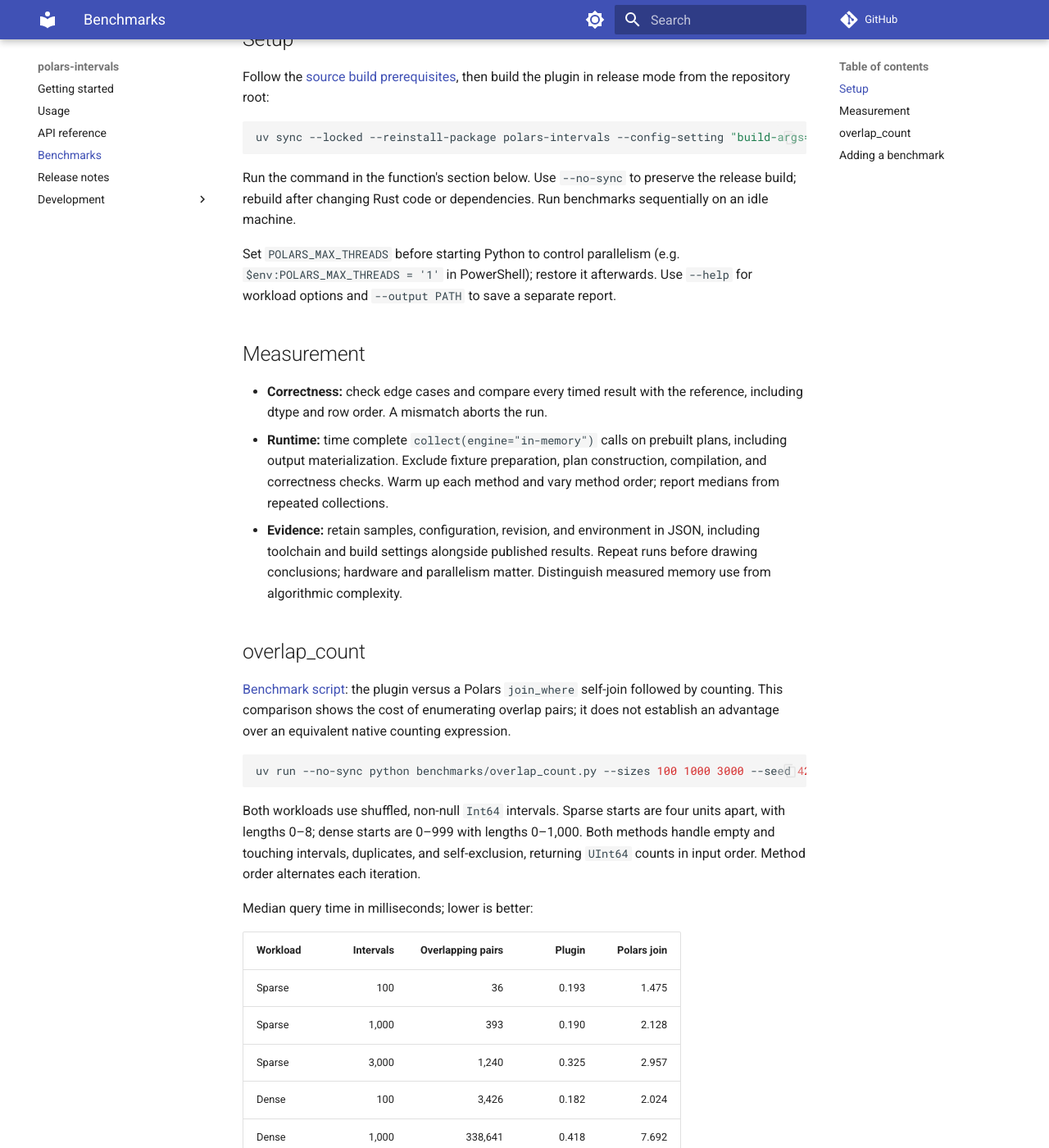
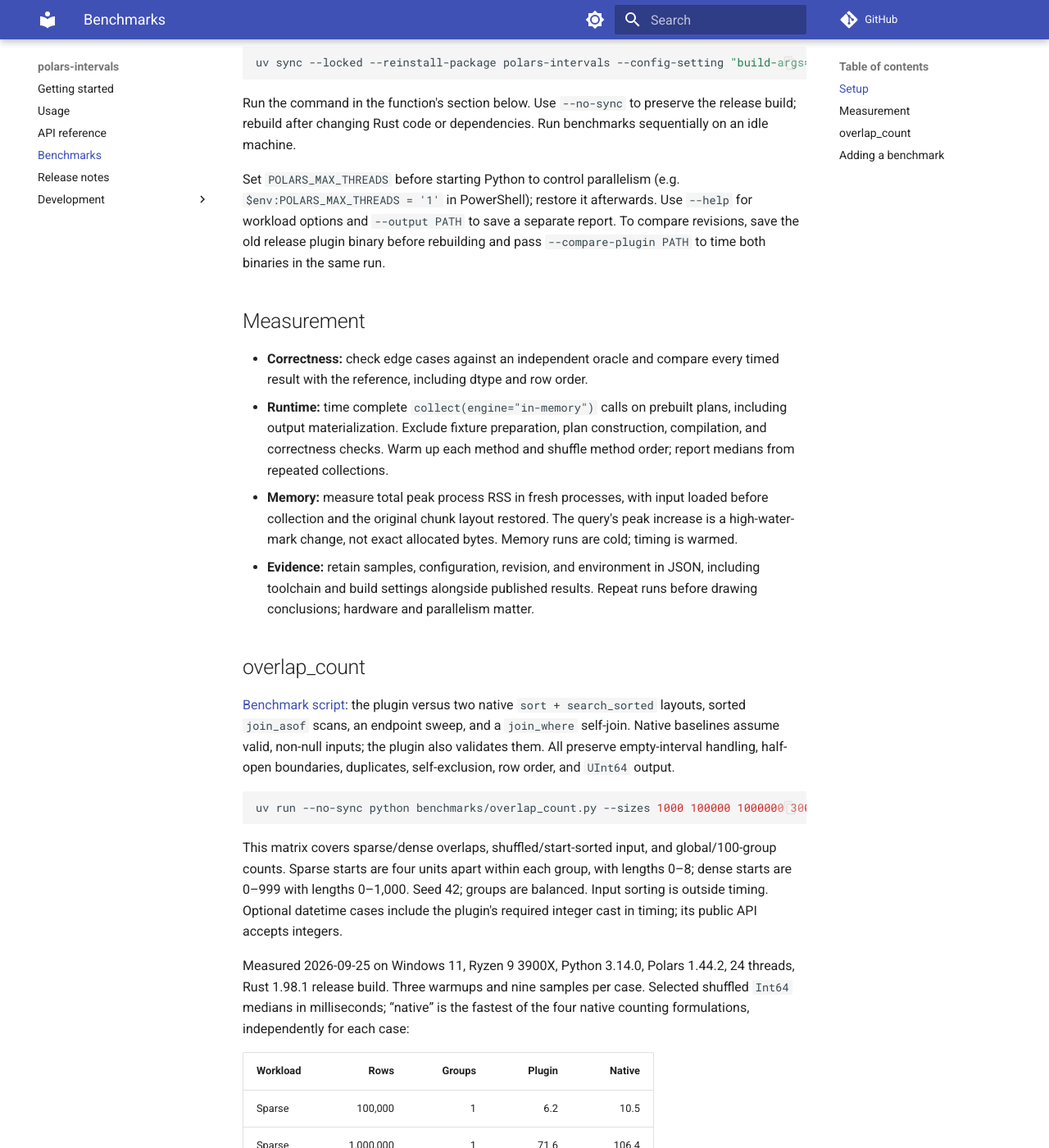
Before and after one commit to jplauri/polars-intervals, an MkDocs documentation site: the page built from docs/benchmarks.md, in a window 1280 px wide and 1400 px high, scrolled down 241 px. Shown: the whole window at 82% size. Built offline with MkDocs 1.6.1 and Material for MkDocs 9.7.7, drawn with Linux system fonts in a browser that asks for light colours; comment, search, counter and statistics services are not loaded; some of the changed text lies outside the part shown.

Commit message:
docs: record sweep benchmarks and performance limits

````diff
--- a/benchmarks/README.md
+++ b/benchmarks/README.md
@@ -1,11 +1,8 @@
 # Benchmarks
-
-Compare equivalent outputs and state what each baseline measures.
-Keep shared setup and measurement rules here, with one section per function.
 
 ## Setup
 
-Follow the [source build prerequisites](https://github.com/jplauri/polars-intervals/blob/master/CONTRIBUTING.md#build-from-source),
+Follow the [source build prerequisites](../CONTRIBUTING.md#build-from-source),
 then build the plugin in release mode from the repository root:
 
 ```sh
@@ -19,56 +16,74 @@
 Set `POLARS_MAX_THREADS` before starting Python to control parallelism
 (e.g. `$env:POLARS_MAX_THREADS = '1'` in PowerShell); restore it afterwards.
 Use `--help` for workload options and `--output PATH` to save a separate report.
+To compare revisions, save the old release plugin binary before rebuilding and
+pass `--compare-plugin PATH` to time both binaries in the same run.
 
 ## Measurement
 
-- **Correctness:** check edge cases and compare every timed result with the
-  reference, including dtype and row order. A mismatch aborts the run.
+- **Correctness:** check edge cases against an independent oracle and compare
+  every timed result with the reference, including dtype and row order.
 - **Runtime:** time complete `collect(engine="in-memory")` calls on prebuilt
   plans, including output materialization. Exclude fixture preparation, plan
   construction, compilation, and correctness checks. Warm up each method and
-  vary method order; report medians from repeated collections.
+  shuffle method order; report medians from repeated collections.
+- **Memory:** measure total peak process RSS in fresh processes, with input
+  loaded before collection and the original chunk layout restored. The query's
+  peak increase is a high-water-mark change, not exact allocated bytes.
+  Memory runs are cold; timing is warmed.
 - **Evidence:** retain samples, configuration, revision, and environment in
   JSON, including toolchain and build settings alongside published results.
   Repeat runs before drawing conclusions; hardware and parallelism matter.
-  Distinguish measured memory use from algorithmic complexity.
 
 ## overlap_count
 
-[Benchmark script](https://github.com/jplauri/polars-intervals/blob/master/benchmarks/overlap_count.py):
-the plugin versus a Polars `join_where` self-join followed by counting. This
-comparison shows the cost of enumerating overlap pairs; it does not establish
-an advantage over an equivalent native counting expression.
+[Benchmark script](overlap_count.py):
+the plugin versus two native `sort + search_sorted` layouts, sorted `join_asof`
+scans, an endpoint sweep, and a `join_where` self-join. Native baselines assume
+valid, non-null inputs; the plugin also validates them. All preserve empty-interval
+handling, half-open boundaries, duplicates, self-exclusion, row order, and `UInt64` output.
 
 ```sh
-uv run --no-sync python benchmarks/overlap_count.py --sizes 100 1000 3000 --seed 42 --warmups 3 --repeats 10
+uv run --no-sync python benchmarks/overlap_count.py --sizes 1000 100000 1000000 3000000 --dtypes int64 --warmups 3 --repeats 9 --memory
 ```
 
-Both workloads use shuffled, non-null `Int64` intervals. Sparse starts are four
-units apart, with lengths 0–8; dense starts are 0–999 with lengths 0–1,000.
-Both methods handle empty and touching intervals, duplicates, and self-exclusion,
-returning `UInt64` counts in input order. Method order alternates each iteration.
-
-Median query time in milliseconds; lower is better:
-
-| Workload | Intervals | Overlapping pairs | Plugin | Polars join |
-| --- | ---: | ---: | ---: | ---: |
-| Sparse | 100 | 36 | 0.193 | 1.475 |
-| Sparse | 1,000 | 393 | 0.190 | 2.128 |
-| Sparse | 3,000 | 1,240 | 0.325 | 2.957 |
-| Dense | 100 | 3,426 | 0.182 | 2.024 |
-| Dense | 1,000 | 338,641 | 0.418 | 7.692 |
-| Dense | 3,000 | 3,024,332 | 0.556 | 60.199 |
+This matrix covers sparse/dense overlaps, shuffled/start-sorted input, and
+global/100-group counts. Sparse starts are four units apart within each group,
+with lengths 0–8; dense starts are 0–999 with lengths 0–1,000. Seed 42; groups
+are balanced. Input sorting is outside timing. Optional datetime cases include
+the plugin's required integer cast in timing; its public API accepts integers.
 
 Measured 2026-09-25 on Windows 11, Ryzen 9 3900X, Python 3.14.0, Polars 1.44.2,
-24 threads. Release build: Rust 1.98.1, uv 0.11.3, no custom Rust flags;
-clean revision [`1f87983`](https://github.com/jplauri/polars-intervals/commit/1f87983b4c22e7e040b76e30333ca7ef23496648),
-v0.1.0. Seed 42, three warmups, ten samples.
-[Raw samples and environment](https://github.com/jplauri/polars-intervals/blob/master/benchmarks/results/v0.1.0-windows.json).
+24 threads, Rust 1.98.1 release build. Three warmups and nine samples per case.
+Selected shuffled `Int64` medians in milliseconds; “native” is the fastest
+of the four native counting formulations, independently for each case:
 
-These are synthetic workloads on one machine. Peak memory was not measured.
-The plugin takes `O(n log n)` time and `O(n)` additional space. The join can
-materialize quadratically many pairs; large dense cases may exhaust memory.
+| Workload | Rows | Groups | Plugin | Native |
+| --- | ---: | ---: | ---: | ---: |
+| Sparse | 100,000 | 1 | 6.2 | 10.5 |
+| Sparse | 1,000,000 | 1 | 71.6 | 106.4 |
+| Sparse | 3,000,000 | 1 | 243.7 | 339.3 |
+| Dense | 3,000,000 | 1 | 176.3 | 339.3 |
+| Sparse | 3,000,000 | 100 | 213.7 | 384.0 |
+| Dense | 3,000,000 | 100 | 166.9 | 376.4 |
+
+- **Runtime:** the sweep plugin won all 24 cases at 100K–3M rows, by 1.20–2.77×.
+  A second seed, 10/1,000 groups, and datetime casts also favored it (24 cases).
+  With one thread it won all 16 cases, by 2.19–4.22×.
+  Native can win with tiny groups, all-empty input, or nested intervals.
+  These are synthetic results on one machine, not a general speed guarantee.
+- **Memory:** at 1M/3M rows, grouped peak RSS was 23–30% lower than the smallest
+  native peak; global peak RSS was 15–60% higher. Memory and timing winners can differ.
+- **Algorithm:** two sorted endpoint streams and a linear sweep replace per-row
+  binary searches. Total complexity remains `O(n log n)` time and `O(n)` space.
+- **Join limit:** skip above 2M candidate rows to bound pair materialization.
+  Grouped joins count equality-join candidates before overlap filtering.
+
+[Main](results/sweep-windows.json), [second-seed](results/sweep-repeat-windows.json),
+and [one-thread](results/sweep-one-thread-windows.json) reports contain raw samples,
+binary hashes, and settings. The main run also compares the binary-search plugin
+from `925033f`. Earlier join-only measurements remain in the
+[original report](results/v0.1.0-windows.json).
 
 ## Adding a benchmark
 
````
Also changed, not shown: 3 other files.
